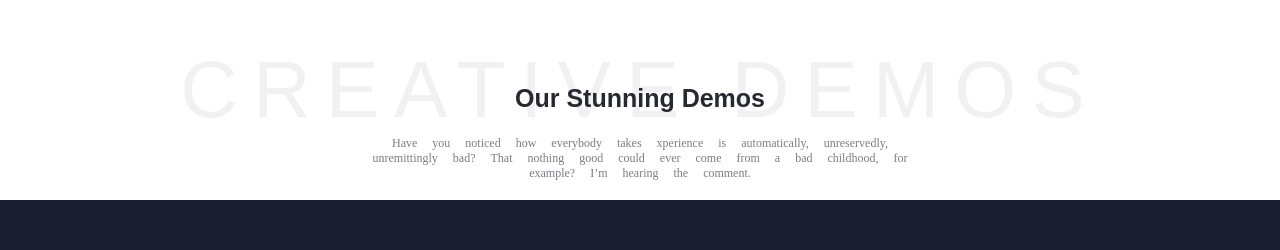
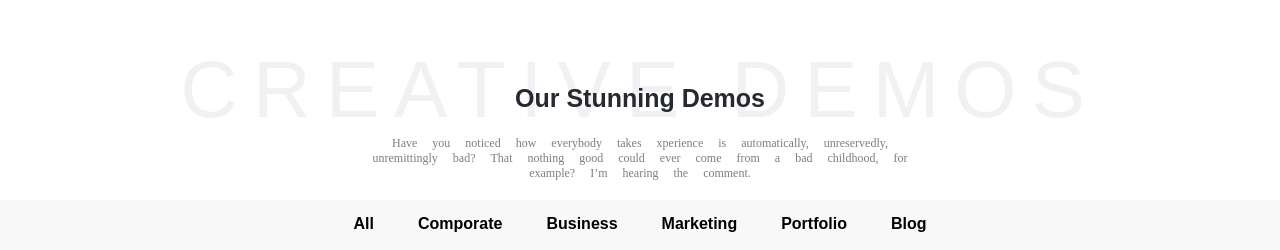
Before and after one commit to phamtrieuduyminh/Frontend-minh, a PHP site: page /ASM/index.html in a window 1280 px wide. Shown: the part 670-920 px from the top of the page. Before the commit the page ends 870 px from the top, so only its background shows below. Run offline with PHP 8.4, Linux system fonts and the light colour scheme.

Commit message:
them navbar

```diff
--- a/ASM/css/style-banner.css
+++ b/ASM/css/style-banner.css
@@ -242,3 +242,73 @@ img.logo-text {
     position: absolute;
     right: -42px;
 }
+
+.create-demos {
+    width: 100%;
+    height: 220px;
+    position: relative;
+}
+
+.big-text {
+    text-align: center;
+    position: absolute;
+    width: 100%;
+    top: 50%;
+    left: 50%;
+    transform: translateY(-50%) translateX(-50%);
+}
+
+.big-text .text-background {
+    font-size: 80px;
+    letter-spacing: 15px;
+    font-family: fantasy;
+    color: #f1f1f3;
+}
+
+.big-text .text {
+    position: absolute;
+    top: 50%;
+    left: 50%;
+    transform: translateY(-20%) translateX(-50%);
+    font-family: Arial, Helvetica, sans-serif;
+    font-size: 25px;
+    font-weight: bold;
+    color: #272931;
+}
+
+.big-text .title {
+    width: 550px;
+    position: absolute;
+    top: 110%;
+    left: 50%;
+    transform: translateY(-20%) translateX(-50%);
+    font-size: 12px;
+    font-family: emoji;
+    color: #7c7d86;
+}
+
+.nav-bar {
+    width: 100%;
+    height: 50px;
+    background-color: #f8f8f8;
+    text-align: center;
+}
+
+.nav-bar li {
+    display: inline-block;
+    margin-left: 20px;
+    margin-right: 20px;
+    height: 100%;
+    padding-top: 15px;
+}
+
+.nav-bar li a {
+    text-decoration-line: none;
+    color: black;
+    font-weight: 700;
+    font-family: Arial, Helvetica, sans-serif;
+}
+
+li:hover a {
+    text-decoration-line: underline;
+}
--- a/ASM/index.html
+++ b/ASM/index.html
@@ -115,8 +115,30 @@
         </div>
 
     </div>
+    <nav class="nav-bar">
+
+        <li>
+            <a href="">All</a>
+        </li>
+        <li>
+            <a href="">Comporate</a>
+        </li>
+        <li>
+            <a href="">Business</a>
+        </li>
+        <li>
+            <a href="">Marketing</a>
+        </li>
+        <li>
+            <a href="">Portfolio </a>
+        </li>
+        <li>
+            <a href="">Blog</a>
+        </li>
 
 
+
+    </nav>
 
 
 
```
Also changed, not shown: ASM/css/create-demos.css (deleted, +0 -43 lines).
